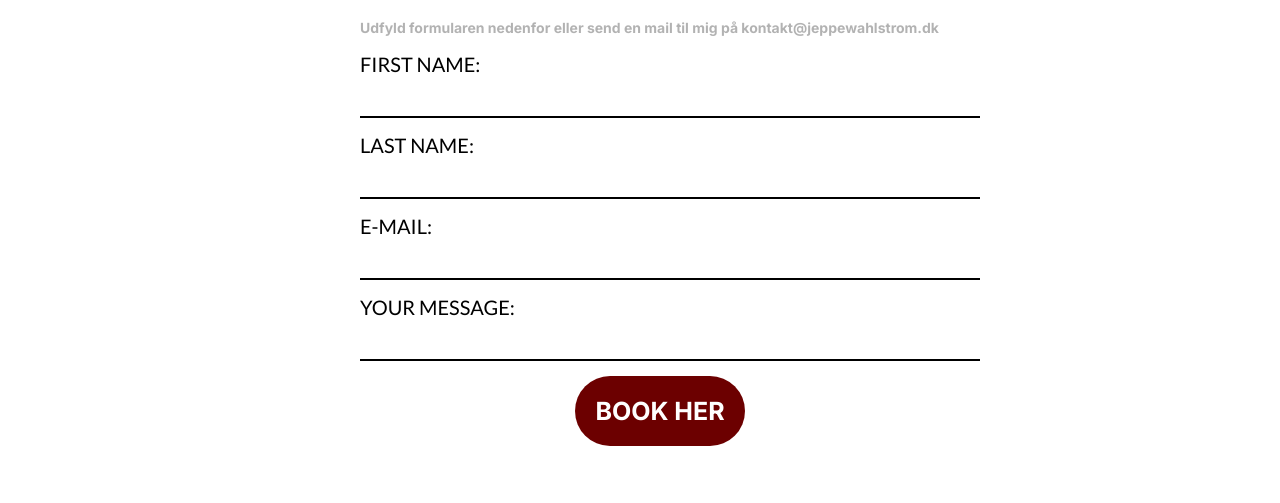
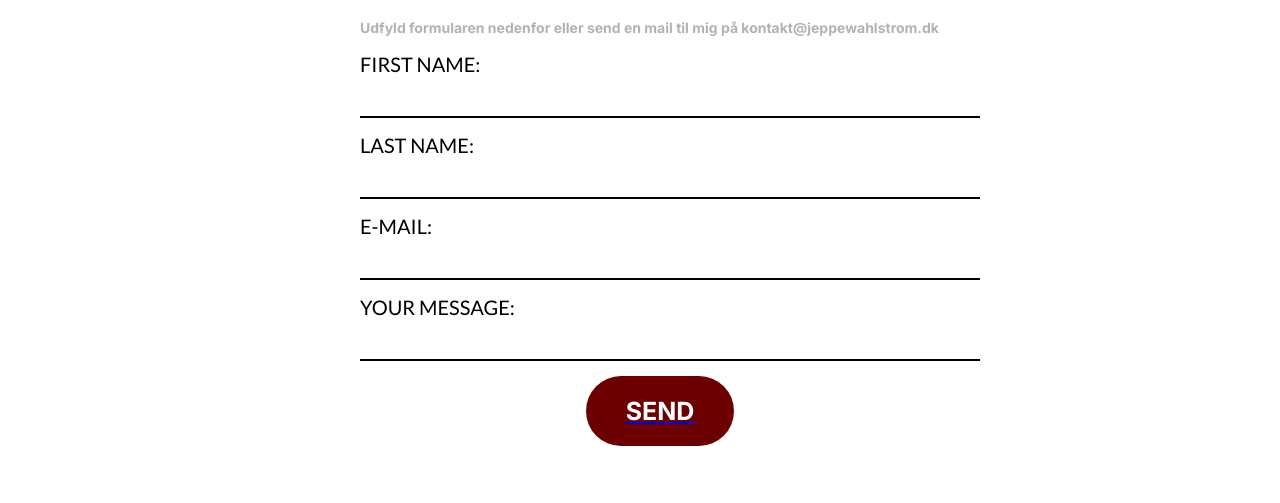
Before and after one commit to 2-semesters-eksamen-YEPHA/JeppeWahlstrom, an Astro site: page / in a window 1280 px wide. Shown: the part 2965-3468 px from the top of the page. Built offline with nearby package versions, Linux system fonts and the light colour scheme; Astro itself is replaced by a stand-in of ours.

Commit message:
send knap

```diff
--- a/src/components/FormComponent.astro
+++ b/src/components/FormComponent.astro
@@ -115,7 +115,9 @@ import Button from "../components/Button.astro";
       </div>
 
  <div class="form_botton">
-            <Button />
+            <a href="/#formis">
+        <button>SEND</button>
+      </a>
  </div>
 
     </form>
```
